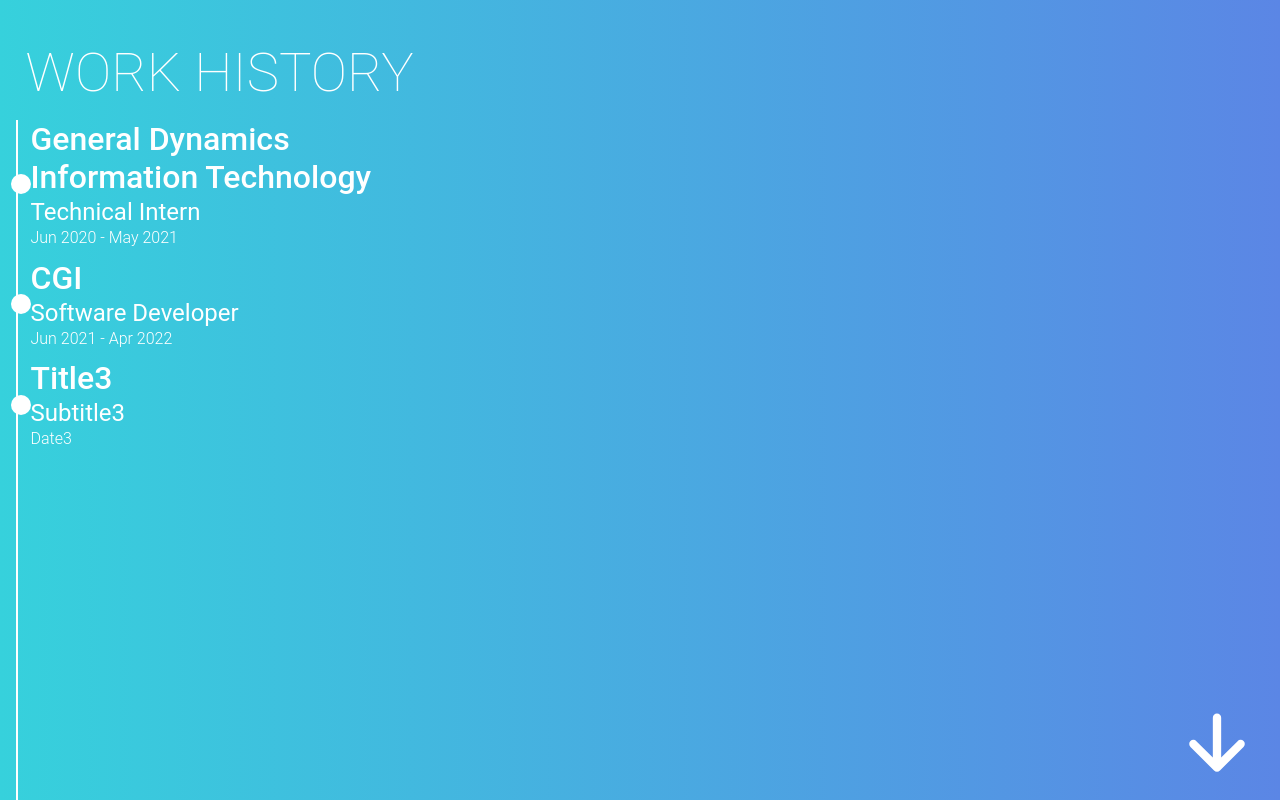
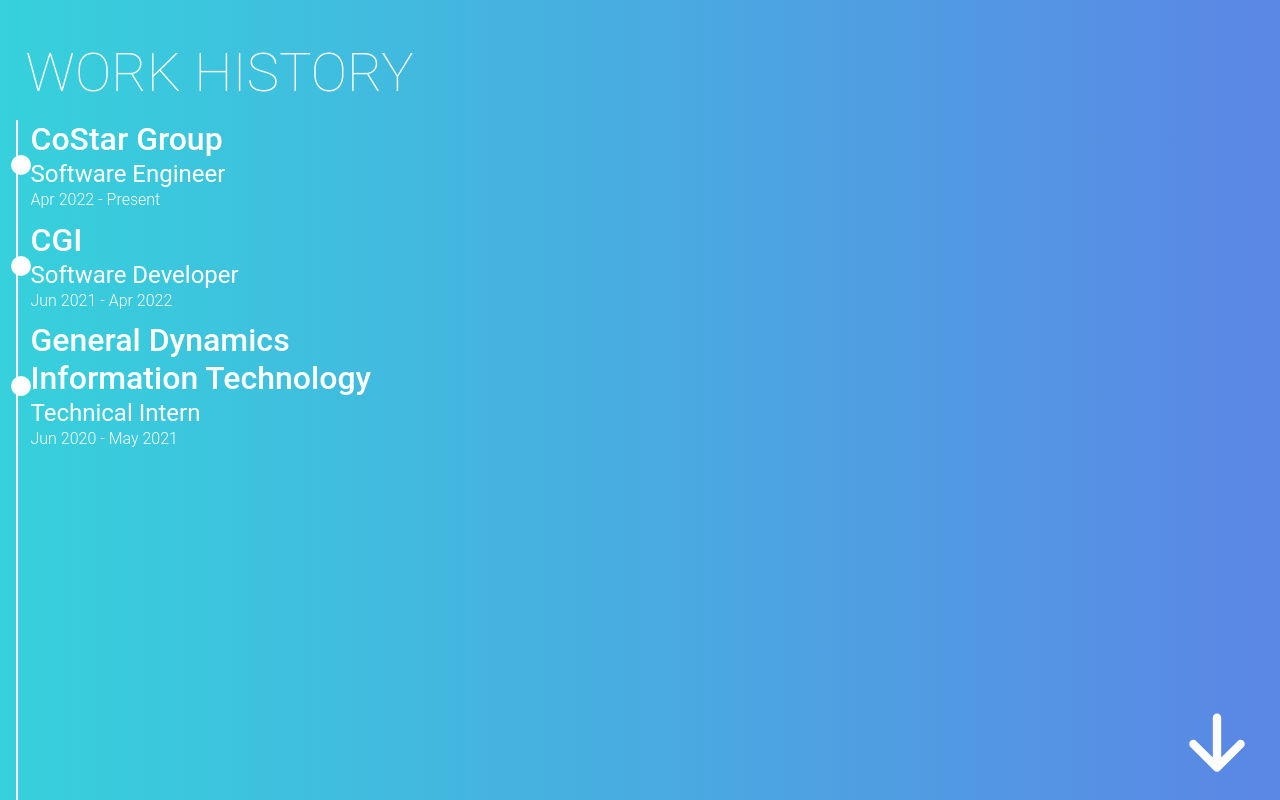
Before and after one commit to Marascax/alex-marasco-personal-site, a React (Create React App) app: page / in a window 1280 px wide. Shown: the part 2400-3200 px from the top of the page. Built offline with nearby package versions, Linux system fonts and the light colour scheme.

Commit message:
load work history from file

```diff
--- /dev/null
+++ b/public/data/WorkHistory.json
@@ -0,0 +1,22 @@
+{
+    "jobs": [
+        {
+            "company": "CoStar Group",
+            "title": "Software Engineer",
+            "startDate": "Apr 2022",
+            "endDate": "Present"
+        },
+        {
+            "company": "CGI",
+            "title": "Software Developer",
+            "startDate": "Jun 2021",
+            "endDate": "Apr 2022"
+        },
+        {
+            "company": "General Dynamics Information Technology",
+            "title": "Technical Intern",
+            "startDate": "Jun 2020",
+            "endDate": "May 2021"
+        }
+    ]
+}
--- a/src/containers/pages/workHistory/workHistory.js
+++ b/src/containers/pages/workHistory/workHistory.js
@@ -1,3 +1,6 @@
+import { useState } from 'react';
+
+import Loading from '../../../components/loading';
 import { useAppContext } from '../../../lib/appContext';
 
 import './workHistory.scss'
@@ -5,6 +8,35 @@ import './workHistory.scss'
 const WorkHistory = props => {
 
     const context = useAppContext();
+
+    const [pageJson, setPageJson] = useState(null);
+
+    let content;
+    if (!pageJson) content = <Loading/>;
+    else {
+        const pageJobs = pageJson.jobs;
+        // create timeline item for each job
+        content = pageJobs.map((job, index) => (
+            <div className='timeline-item' key={index}>
+
+                <div className='item-container'>
+                    <div className='item-title'>{job.company}</div>
+                    <div className='item-subtitle'>{job.title}</div>
+                    <div className='item-date'>{job.startDate} - {job.endDate}</div>
+                </div>
+
+            </div>
+        ));
+    }
+
+    if (!pageJson) { // if page json hasn't been loaded
+        // fetch the doc
+        fetch('./data/WorkHistory.json')
+            .then(response => response.json())
+            .then(json => {
+                setPageJson(json);
+            });
+    }
 
     return (
         <div className='work-history'>
@@ -14,42 +46,12 @@ const WorkHistory = props => {
             </div>
 
             <div className='work-history-content'>
-                <div className='work-history-selection'>
+                <div className='work-history-selection' style={{ display: !pageJson ? 'none' : 'block' }}>
 
                 </div>
 
-                <div className='timeline'>
-
-                    <div className='timeline-item'>
-
-                        <div className='item-container'>
-                            <div className='item-title'>General Dynamics Information Technology</div>
-                            <div className='item-subtitle'>Technical Intern</div>
-                            <div className='item-date'>Jun 2020 - May 2021</div>
-                        </div>
-
-                    </div>
-
-                    <div className='timeline-item'>
-
-                        <div className='item-container'>
-                            <div className='item-title'>CGI</div>
-                            <div className='item-subtitle'>Software Developer</div>
-                            <div className='item-date'>Jun 2021 - Apr 2022</div>
-                        </div>
-
-                    </div>
-
-                    <div className='timeline-item'>
-
-                        <div className='item-container'>
-                            <div className='item-title'>Title3</div>
-                            <div className='item-subtitle'>Subtitle3</div>
-                            <div className='item-date'>Date3</div>
-                        </div>
-
-                    </div>
-
+                <div className='timeline' style={{ display: !pageJson ? 'none' : 'block' }}>
+                    {content}
                 </div>
             </div>
 
```
